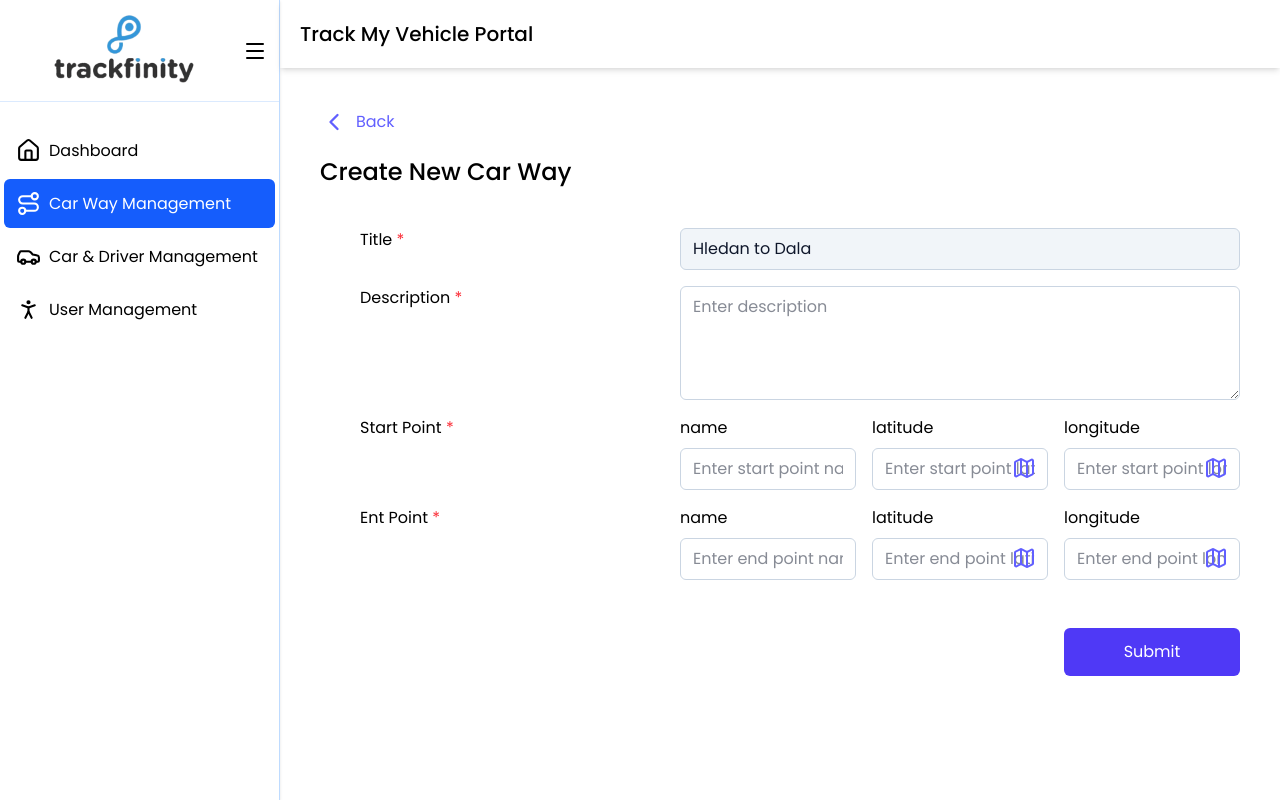
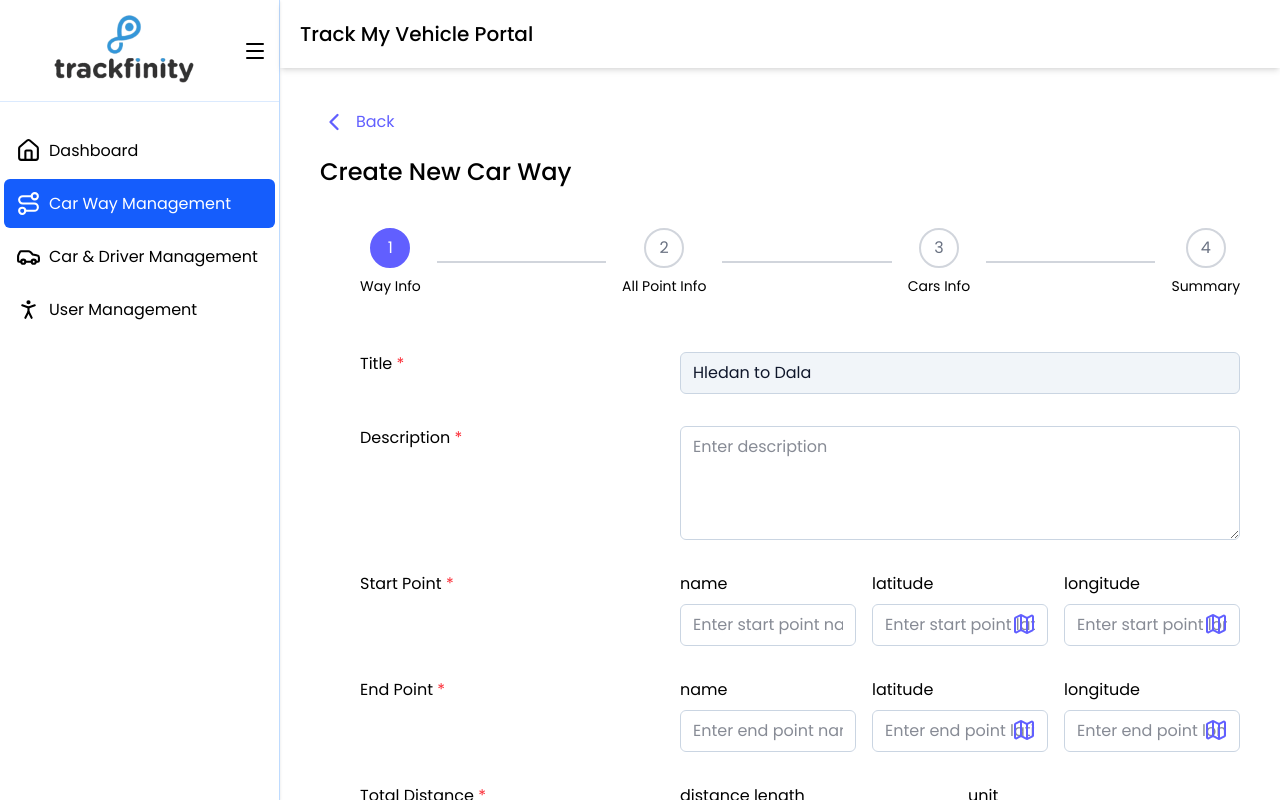
Before and after one commit to MyintMyatt/track-my-vehicle-portal, a React (Vite) app: page /car-way-management/new in a window 1280 px wide. Built offline with nearby package versions, Linux system fonts and the light colour scheme.

Commit message:
bread crumb

```diff
--- /dev/null
+++ b/src/components/comp-app-form-stepper.jsx
@@ -0,0 +1,57 @@
+import React from "react";
+
+const AppStepper = ({ steps = [], currentStep = 0, onStepClick }) => {
+    return (
+        <div className="w-full flex items-center justify-between mb-10">
+            {steps.map((step, index) => {
+                const isDone = index < currentStep;
+                const isActive = index === currentStep;
+
+                return (
+                    <React.Fragment key={index}>
+                        {/* Step */}
+                        <div className="flex flex-col items-center shrink-0">
+                            <button
+                                type="button"
+                                onClick={() => onStepClick?.(index)}
+                                className={`
+                                    w-10 h-10 rounded-full border-2
+                                    flex items-center justify-center
+                                    transition-all
+                                    ${
+                                        isDone
+                                            ? "bg-green-500 border-green-500 text-white"
+                                            : isActive
+                                            ? "bg-indigo-500 border-indigo-500 text-white"
+                                            : "bg-white border-gray-300 text-gray-500"
+                                    }
+                                `}
+                            >
+                                {isDone ? "✓" : index + 1}
+                            </button>
+
+                            <span className="mt-2 text-sm whitespace-nowrap">
+                                {step}
+                            </span>
+                        </div>
+
+                        {/* Connector line */}
+                        {index !== steps.length - 1 && (
+                            <div className="flex-1 h-[2px] mx-4">
+                                <div
+                                    className={`h-full w-full transition-all ${
+                                        index < currentStep
+                                            ? "bg-green-500"
+                                            : "bg-gray-300"
+                                    }`}
+                                />
+                            </div>
+                        )}
+                    </React.Fragment>
+                );
+            })}
+        </div>
+    );
+};
+
+export default AppStepper;
--- a/src/components/comp-form-input.jsx
+++ b/src/components/comp-form-input.jsx
@@ -112,4 +112,45 @@ export const AppFormInputCol = ({
             {child}
         </div>
     );
-}
+};
+
+export const AppFormDropDown = ({
+    name,
+    value,
+    disabled,
+    placeholder,
+    className,
+    register,
+    rules = {},
+    error,
+    options = [],
+    ...props
+
+}) => {
+    return(
+        <div className={`flex relative ${className}`}>
+            <select
+            id={name}
+            disabled={disabled}
+            {...register(name, rules)}
+            {...props}
+            className={`
+                w-full border  rounded-md px-3 py-2  text-slate-900
+                outline-none   transition
+                ${error ? 'border-red-500 transition-all' : 'border-slate-300 focus:border-slate-400 focus:ring-1 focus:ring-slate-300/50'}
+                ${className}
+                ${disabled ? 'bg-slate-100' : 'bg-white'}
+                `}
+            >
+            <option value="" className="text-slate-300">{placeholder}</option>
+            {
+                options.map((option) => (
+                    <option key={option.value} value={option.value}>
+                        {option.label}
+                    </option>
+                ))
+            }
+            </select>
+        </div>
+    );
+};
--- /dev/null
+++ b/src/constants/distance-unit.js
@@ -0,0 +1,6 @@
+
+export const DistanceUnit = Object.freeze({
+    kilometer : 'kilometer',
+    meter : 'meter',
+    mile : 'mile'
+});
--- a/src/features/super-admin/pages/pg-way-form.jsx
+++ b/src/features/super-admin/pages/pg-way-form.jsx
@@ -1,13 +1,15 @@
 import { set, useForm } from "react-hook-form";
 import { AppBackButton, AppSubmitButton } from "../../../components/comp-app-button";
 import { AppLargeTitle } from "../../../components/comp-app-titles";
-import { AppFormInput, AppFormInputCol, AppFormInputRow } from "../../../components/comp-form-input";
+import { AppFormDropDown, AppFormInput, AppFormInputCol, AppFormInputRow } from "../../../components/comp-form-input";
 import { Map } from "lucide-react";
 import { useState } from "react";
 import LocationPickerModal from "../components/comp-location-picker";
 import { PointInfoInput } from "../components/comp-point-info-input";
 import { useDispatch } from "react-redux";
 import { showErrorModal } from "../../../global/reducer/global-modal-ui-slice";
+import { DistanceUnit } from "../../../constants/distance-unit";
+import AppStepper from "../../../components/comp-app-form-stepper";
 
 const WayForm = ({ isEdit = false, data }) => {
 
@@ -16,6 +18,17 @@ const WayForm = ({ isEdit = false, data }) => {
     const [openMap, setOpenMap] = useState(false);
     const [selectedPointPrefix, setSelectedPointPrefix] = useState(null);
     const [loading, setLoading] = useState(false);
+    const distanceUnitOptions = Object.values(DistanceUnit).map((unit) => (
+        { value: unit, label: unit }
+    ));
+
+    const steps = [
+        "Way Info",
+        "All Point Info",
+        "Cars Info",
+        "Summary"
+    ];
+    const [currentStep, setCurrentStep] = useState(0);
 
     const {
         register,
@@ -31,9 +44,9 @@ const WayForm = ({ isEdit = false, data }) => {
 
         dispatch(
             showErrorModal({
-            title: "Server Error",
-            message: "The server encountered an error. Please try again later."
-        }))
+                title: "Server Error",
+                message: "The server encountered an error. Please try again later."
+            }))
     }
 
     const handleLocationConfirm = async (selectedPoint) => {
@@ -61,11 +74,21 @@ const WayForm = ({ isEdit = false, data }) => {
     }
 
     return (
-        <div>
+        <div className="overflow-scroll">
             <AppBackButton />
             <AppLargeTitle text={!isEdit ? 'Create New Car Way' : 'Edit Car Way'} className={'mb-10'} />
 
-            <form className="ml-10" onSubmit={handleSubmit(onSubmit)}>
+
+            <form className="ml-10 flex flex-col" onSubmit={handleSubmit(onSubmit)}>
+
+                <AppStepper
+                    steps={steps}
+                    currentStep={currentStep}
+                    onStepClick={(index) => {
+                        setCurrentStep(index);
+                    }}
+                />
+
                 <AppFormInputRow
                     label={'Title'}
                     isMandatoryField={true}
@@ -172,7 +195,7 @@ const WayForm = ({ isEdit = false, data }) => {
 
                 {/* End Point Info */}
                 <AppFormInputRow
-                    label={'Ent Point'}
+                    label={'End Point'}
                     isMandatoryField={true}
                     child={
                         <div className="flex-2 grid grid-cols-3 justify-start gap-4 ">
@@ -233,9 +256,91 @@ const WayForm = ({ isEdit = false, data }) => {
                     }
                 />
 
+                {/* Total Distance */}
+                <AppFormInputRow
+                    label={'Total Distance'}
+                    isMandatoryField={true}
+                    child={
+                        <div className="flex-2 grid grid-cols-2 gap-4">
+                            <PointInfoInput
+                                title={'distance length'}
+                                name={'total_distance_value'}
+                                placeholder={'Enter start point name'}
+
+                                register={register}
+                                rules={{
+                                    required: 'total distance value is required'
+                                }}
+                                watch={watch}
+                                setValue={setValue}
+                                error={errors.total_distance_value}
+                            />
+                            <AppFormInputCol
+                                title={'unit'}
+                                child={
+                                    <AppFormDropDown
+                                        name={'distance_unit'}
+                                        placeholder={'Select distance unit'}
+
+                                        register={register}
+                                        rules={{
+                                            required: 'tdistance unit is required'
+                                        }}
+
+                                        error={errors.distance_unit}
+                                        options={distanceUnitOptions}
+                                    />
+                                }
+                            />
+
+                        </div>
+                    }
+                />
+
+
+                <AppFormInputRow
+                    label={'Total Distance'}
+                    isMandatoryField={true}
+                    child={
+                        <div className="flex-2 grid grid-cols-2 gap-4">
+                            <PointInfoInput
+                                title={'distance length'}
+                                name={'total_distance_value'}
+                                placeholder={'Enter start point name'}
+
+                                register={register}
+                                rules={{
+                                    required: 'total distance value is required'
+                                }}
+                                watch={watch}
+                                setValue={setValue}
+                                error={errors.total_distance_value}
+                            />
+                            <AppFormInputCol
+                                title={'unit'}
+                                child={
+                                    <AppFormDropDown
+                                        name={'distance_unit'}
+                                        placeholder={'Select distance unit'}
+
+                                        register={register}
+                                        rules={{
+                                            required: 'tdistance unit is required'
+                                        }}
+
+                                        error={errors.distance_unit}
+                                        options={distanceUnitOptions}
+                                    />
+                                }
+                            />
+
+                        </div>
+                    }
+                />
+
                 <div className="mt-12 flex justify-end">
                     <AppSubmitButton
-                        name={'Submit'}
+                        name={'Next'}
                         className={'w-44'}
                     />
                 </div>
--- a/src/layout/lyt-super-admin-layout.jsx
+++ b/src/layout/lyt-super-admin-layout.jsx
@@ -6,14 +6,14 @@ import AppBar from "../components/comp-app-bar";
 const SuperAdminLayout = () => {
 
     return (
-        <div className="flex">
+        <div className="flex overflow-hidden">
             {/* side bar */}
             <div>
                 <SideBar navs={superAdminSiderBar}/>
             </div>
             <div className="w-full h-screen flex flex-col justify-start">
                 <AppBar />
-                <div className="w-full h-screen px-10">
+                <div className="w-full h-screen px-10 overflow-scroll">
                     <Outlet />
                 </div>
             </div>
```
